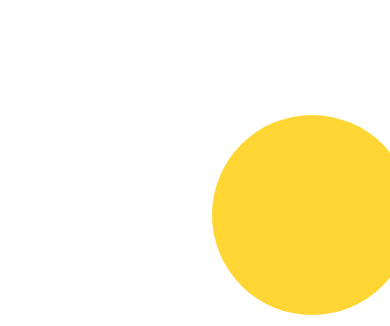
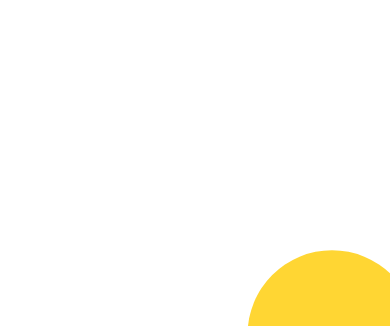
Before and after one commit to ranggaadi/poros-web, a website: page pages/blogs.html in a window 390 px wide. Shown: the part 467-793 px from the top of the page. Drawn offline with nearby package versions, Linux system fonts and the light colour scheme.

Commit message:
fixing phone potrait design break in findUs and blogs

```diff
--- a/assets/sass/pages/blogs.scss
+++ b/assets/sass/pages/blogs.scss
@@ -1,7 +1,9 @@
 .section__blogs {
   // background-color: wheat;
+  height: 100%;
   overflow: hidden;
-  height: calc(100vh - 51.9833px - 40px);
+  position: relative;
+  min-height: calc(100vh - 60.1333px);
 
   @include respon(desktop) {
     height: calc(100vh - 56px - 40px);
@@ -78,14 +80,14 @@
     display: block;
     // position: relative;
     z-index: 1;
-    margin-bottom: 0;
+    margin-bottom: 10rem;
   }
 }
 
 .section__footer-min {
   //   position: absolute;
   //   bottom: 0;
-  width: 100%;
+  // width: 100%;
 }
 
 // SECTION CIRCLE CONTAINER
@@ -102,13 +104,20 @@
 .blogs__circle--md {
   background-color: rgb(255, 214, 51);
   border-radius: 50%;
-  width: 20rem;
-  height: 20rem;
-  position: relative;
-  transform: translate(-50%, -50%);
-  top: 30%;
-  left: 80%;
-  z-index: 0;
+  // width: 20rem;
+  // height: 20rem;
+  // position: relative;
+  // transform: translate(-50%, -50%);
+  // top: 30%;
+  // left: 80%;
+  // z-index: 0;
+
+  width: 16.9rem;
+  height: 16.9rem;
+  position: absolute;
+  transform: translate(-50%, -75%);
+  top: 100%;
+  left: 85%;
 
   @include respon(desktop) {
     top: 10%;
--- a/assets/sass/pages/findUs.scss
+++ b/assets/sass/pages/findUs.scss
@@ -23,15 +23,17 @@
 /* ILLUSTRATION  */
 
 .find-us__illustration-container {
-  max-width: 20.678rem;
+  // max-width: 20.678rem;
   margin: auto;
   /* background-color: teal; */
   padding: 1.5rem;
+  width: 65%;
 
   @include respon(desktop) {
     padding: 0 3rem 0 0;
     margin: 0;
     max-width: 35rem;
+    width: unset;
   }
 }
 
@@ -85,6 +87,10 @@
 
 .find-us__address {
   margin-bottom: 2rem;
+}
+
+.find-us__email {
+  margin-bottom: 10rem;
 }
 
 .find-us__address-title,
--- a/pages/blogs.html
+++ b/pages/blogs.html
@@ -32,7 +32,7 @@
       </div>
     </div>
   </nav>
-
+<div class="pretend-container">
   <section class="section__blogs">
     <div class="blogs__main-content">
       <div class="blogs__illustration-container">
@@ -66,6 +66,7 @@
       <a href="#"><img src="/assets/images/youtube-brands.svg" alt="poros youtube" class="footer__icon" /></a>
     </div>
   </footer>
+</div>
   <script src="https://code.jquery.com/jquery-3.4.1.slim.min.js"
     integrity="sha384-J6qa4849blE2+poT4WnyKhv5vZF5SrPo0iEjwBvKU7imGFAV0wwj1yYfoRSJoZ+n"
     crossorigin="anonymous"></script>
```
Also changed, not shown: assets/css/style.css.
